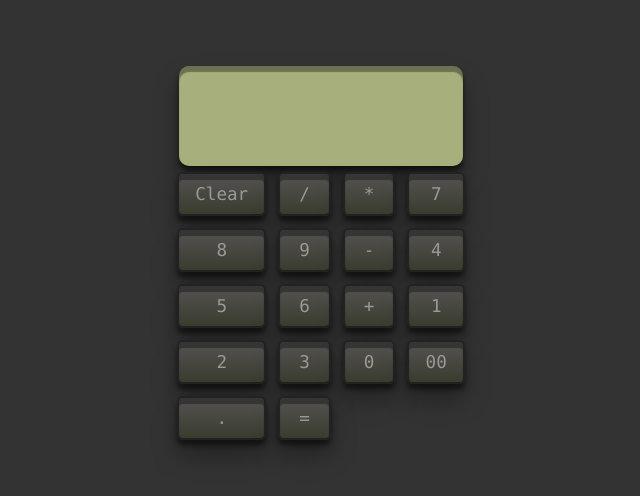
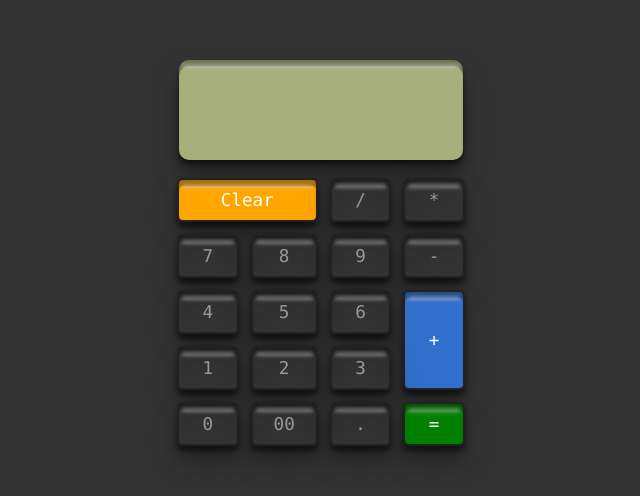
Before and after one commit to hanan3889/Calculatrice-2023, a plain HTML site: page index.html in a window 1280 px wide. Shown: the part 144-640 px from the top of the page, without its empty margins (319-959 px from the left). Drawn offline with Linux system fonts and the light colour scheme.

Commit message:
finish style

```diff
--- a/style.css
+++ b/style.css
@@ -26,6 +26,7 @@ body{
 .calculator .buttons #value{
     position: relative;
     left: 8px;
+    margin-bottom: 12px;
     grid-column: span 4;
     height: 100px;
     line-height: 100px;
@@ -43,6 +44,14 @@ body{
     width: calc(100% - 16px);
 }
 
+.calculator .buttons #value::before{
+    content: "";
+    position: absolute;
+    inset: 5px 3px;
+    border-top: 2px solid #ccc;
+    filter: blur(2px);
+
+}
 .calculator .buttons span{
     padding: 10px;
     margin: 6px;
@@ -55,10 +64,46 @@ body{
     color: #999;
     border: 2px solid #222;
     border-radius: 6px;
-    background: linear-gradient(#555353, #3a3c2e);
+    background: linear-gradient(#555353, #36);
     box-shadow: inset 0 6px 1px 0 rgba(0,0,0,0.35),
     0 5px 5px 0 rgba(0,0,0,0.5),
     0 15px 25px 0 rgba(0,0,0,0.35);
     cursor: pointer;
     user-select: none;
 }
+
+.calculator .buttons span::before{
+    content: "";
+    position: absolute;
+    inset: 5px 3px;
+    border-top: 2px solid #ccc;
+    filter: blur(2px);
+
+}
+
+.calculator .buttons span::active{
+    box-shadow: inset 0 2px 2px 0 rgba(0,0,0,0.35),
+    inset 0 5px 15px rgba(0, 0, 0, 0.5),
+    inset 0 15px 25px rgba(0,0,0,0.35);
+    color: #fff;
+    text-shadow: 0 0 5px #219cf3,
+    0 0 8px #219cf3;
+}
+
+.calculator .buttons span#clear{
+    grid-column: span 2;
+    background: orange;
+    color: #fff;
+}
+
+.calculator .buttons span#plus{
+    grid-row: span 2;
+    background: #316fcc;
+    color: #fff;
+}
+
+.calculator .buttons span#equal{
+    grid-row: span 2;
+    background: green;
+    color: #fff;
+}
```
